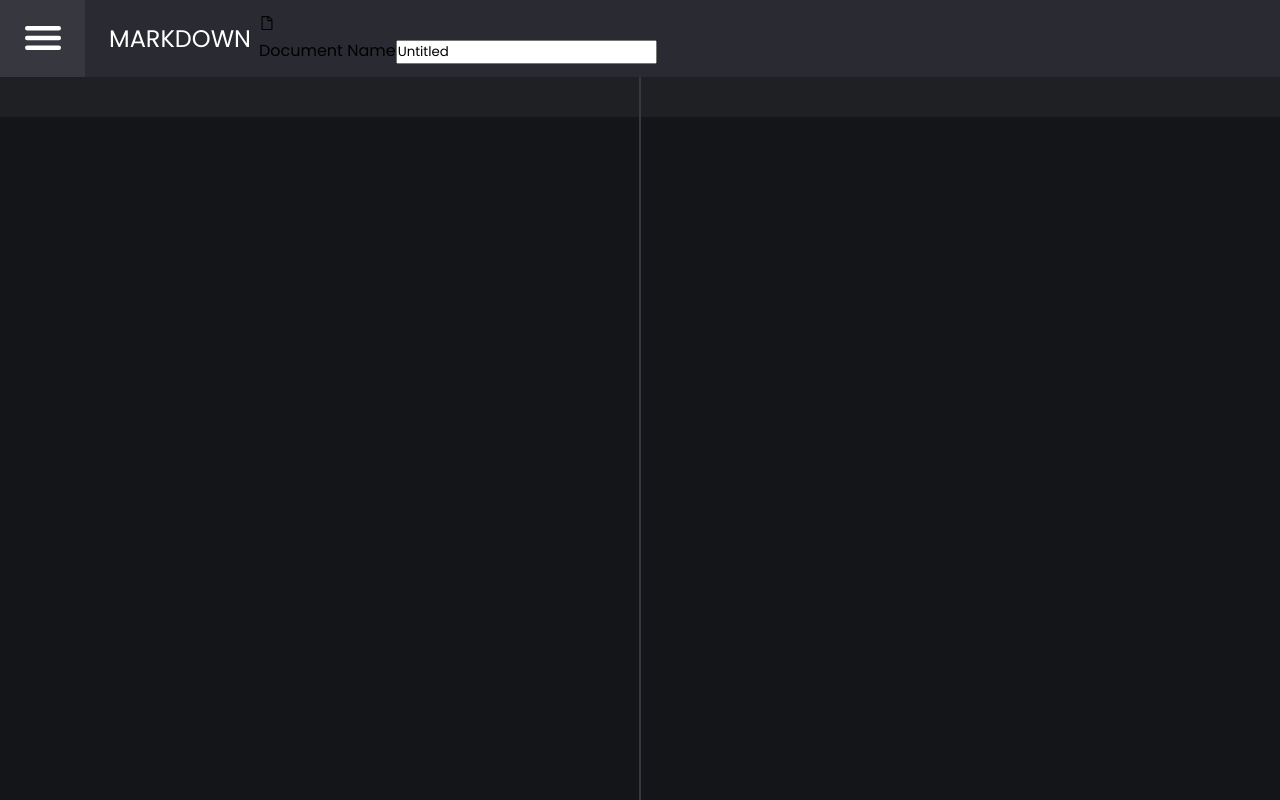
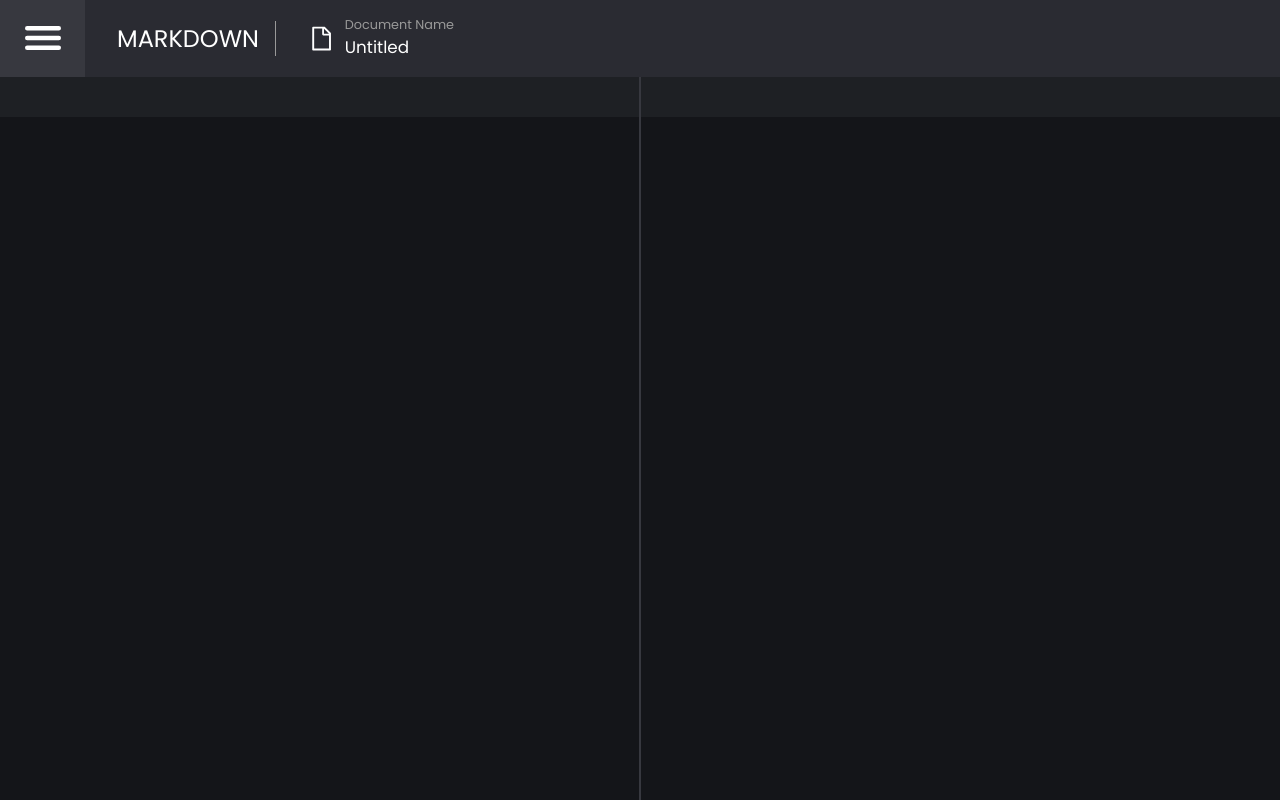
Before and after one commit to EnFlorian/markii-markdown-editor, a React (Create React App) app: page / in a window 1280 px wide. Built offline with nearby package versions, Linux system fonts and the light colour scheme.

Commit message:
Added react modal

```diff
--- a/package.json
+++ b/package.json
@@ -14,6 +14,7 @@
     "react-dom": "^18.2.0",
     "react-icons": "^4.4.0",
     "react-markdown": "^8.0.3",
+    "react-modal": "^3.15.1",
     "react-scripts": "5.0.1",
     "typescript": "^4.7.4",
     "web-vitals": "^2.1.4"
--- a/src/components/Header/Header.scss
+++ b/src/components/Header/Header.scss
@@ -31,8 +31,48 @@
     text-transform: uppercase;
     font-weight: 300;
     color: var(--clr-text-1);
-    padding: 0 0.5rem;
+    padding: 0 1rem;
     margin-left: 1rem;
+    border-right: 1px solid var(--clr-text-3);
+    margin-right: 2rem;
+  }
+
+  &__file-form {
+    display: flex;
+    align-items: center;
+  }
+
+  &__file-icon {
+    color: var(--clr-text-1);
+    font-size: 1.7rem;
+    margin-right: 0.6rem;
+  }
+
+  &__file-container {
+    display: flex;
+    justify-content: center;
+    flex-direction: column;
+  }
+
+  &__file-label {
+    font-size: 0.8rem;
+    color: var(--clr-text-3);
+  }
+
+  &__file-input {
+    border: none;
+    outline: none;
+    background-color: transparent;
+    color: var(--clr-text-1);
+    font-size: 1.05rem;
+
+    &:focus {
+      border-bottom: 1px solid var(--clr-text-3);
+    }
+
+    &::placeholder {
+      font-size: 1rem;
+    }
   }
 
   &__right-content {
--- a/src/components/Header/Header.tsx
+++ b/src/components/Header/Header.tsx
@@ -6,19 +6,19 @@ import { useState } from "react";
 import { useUIContext } from "../../state/UIContext";
 
 const Navbar = () => {
-  const { openFile, addFile } = useFilesContext();
+  const { setOpenFile, openFile, addFile } = useFilesContext();
   const { isSidebarOpen, setIsSidebarOpen } = useUIContext();
   const [fileName, setFileName] = useState("Untitled");
 
   const handleFileNameChange = (e: React.ChangeEvent<HTMLInputElement>) => {
-    if (!openFile) return;
-    setFileName(e.target.value);
-    openFile.name = e.target.value;
+    const file = { ...openFile, name: e.target.value };
+    setOpenFile(file);
   };
 
   const handleFileSave = () => {
     if (!openFile) return;
     addFile(openFile);
+    console.log("File saved");
   };
 
   const handleSidebarToggle = () => {
@@ -33,13 +33,13 @@ const Navbar = () => {
         </button>
         <h1 className="header__title">MARKDOWN</h1>
         <form className="header__file-form">
-          <span className="header__file-icon">
-            <AiOutlineFile />
-          </span>
+          <AiOutlineFile className="header__file-icon" />
           <div className="header__file-container">
-            <label htmlFor="file">Document Name</label>
+            <label className="header__file-label" htmlFor="file">
+              Document Name
+            </label>
             <input
-              value={fileName}
+              value={openFile.name}
               onChange={(e) => handleFileNameChange(e)}
               className="header__file-input"
               type="text"
--- a/src/state/FilesContext.tsx
+++ b/src/state/FilesContext.tsx
@@ -20,7 +20,6 @@ const FilesContext = createContext<IFilesContext>({
   setIsLoading: () => {},
   setOpenFile: () => {},
   downloadFile: () => {},
-  changeFile: () => {},
 });
 
 export const FilesProvider = ({ children }: IProps) => {
@@ -46,10 +45,6 @@ export const FilesProvider = ({ children }: IProps) => {
     dispatch({ type: "DOWNLOAD_FILE", payload: file });
   };
 
-  const changeFile = (file: IFile) => {
-    dispatch({ type: "CHANGE_FILE", payload: file });
-  };
-
   return (
     <FilesContext.Provider
       value={{
@@ -59,7 +54,6 @@ export const FilesProvider = ({ children }: IProps) => {
         setIsLoading,
         setOpenFile,
         downloadFile,
-        changeFile,
       }}
     >
       {children}
--- a/src/state/reducers/FilesReducer.ts
+++ b/src/state/reducers/FilesReducer.ts
@@ -25,11 +25,6 @@ const reducer = (state: IFilesState, action: FilesActionType) => {
         ...state,
         files: state.files.map((file) => (file.id === action.payload.id ? action.payload : file)),
       };
-    case "CHANGE_FILE":
-      return {
-        ...state,
-        files: state.files.map((file) => (file.id === action.payload.id ? action.payload : file)),
-      };
 
     default:
       return state;
--- a/src/types/state-types.d.ts
+++ b/src/types/state-types.d.ts
@@ -32,7 +32,7 @@ interface IFile {
 interface IFilesState {
   files: IFile[];
   isLoading: boolean;
-  openFile: IFile | null;
+  openFile: IFile;
 }
 
 interface IFilesContext extends IFilesState {
@@ -41,7 +41,6 @@ interface IFilesContext extends IFilesState {
   setOpenFile: (file: IFile) => void;
   setIsLoading: (isLoading: boolean) => void;
   downloadFile: (file: IFile) => void;
-  changeFile: (file: IFile) => void;
 }
 
 type FilesActionType =
@@ -49,5 +48,4 @@ type FilesActionType =
   | { type: "REMOVE_FILE"; payload: IFile }
   | { type: "SET_OPEN_FILE"; payload: IFile }
   | { type: "SET_IS_LOADING"; payload: boolean }
-  | { type: "DOWNLOAD_FILE"; payload: IFile }
-  | { type: "CHANGE_FILE"; payload: IFile };
+  | { type: "DOWNLOAD_FILE"; payload: IFile };
```
Also changed, not shown: 1 other file (tests, documents, lock files or other folders).
